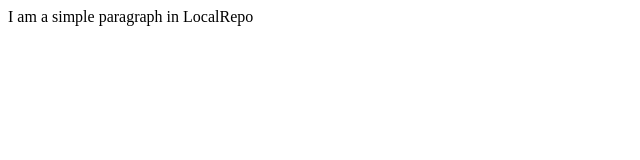
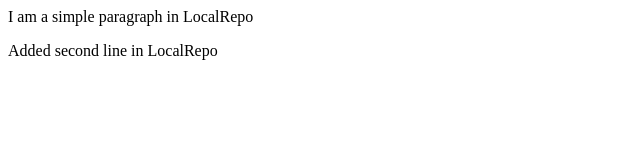
Before and after one commit to GadaveNisha/localrepo2, a plain HTML site: page index.html in a window 1280 px wide. Shown: the whole page, without its empty margins (0-640 px from the left). Drawn offline with Linux system fonts and the light colour scheme.

Commit message:
added second line moonstart

```diff
--- a/index.html
+++ b/index.html
@@ -1 +1,2 @@
 <p> I am a simple paragraph in LocalRepo </p>
+<P> Added second line in LocalRepo </P>
```
